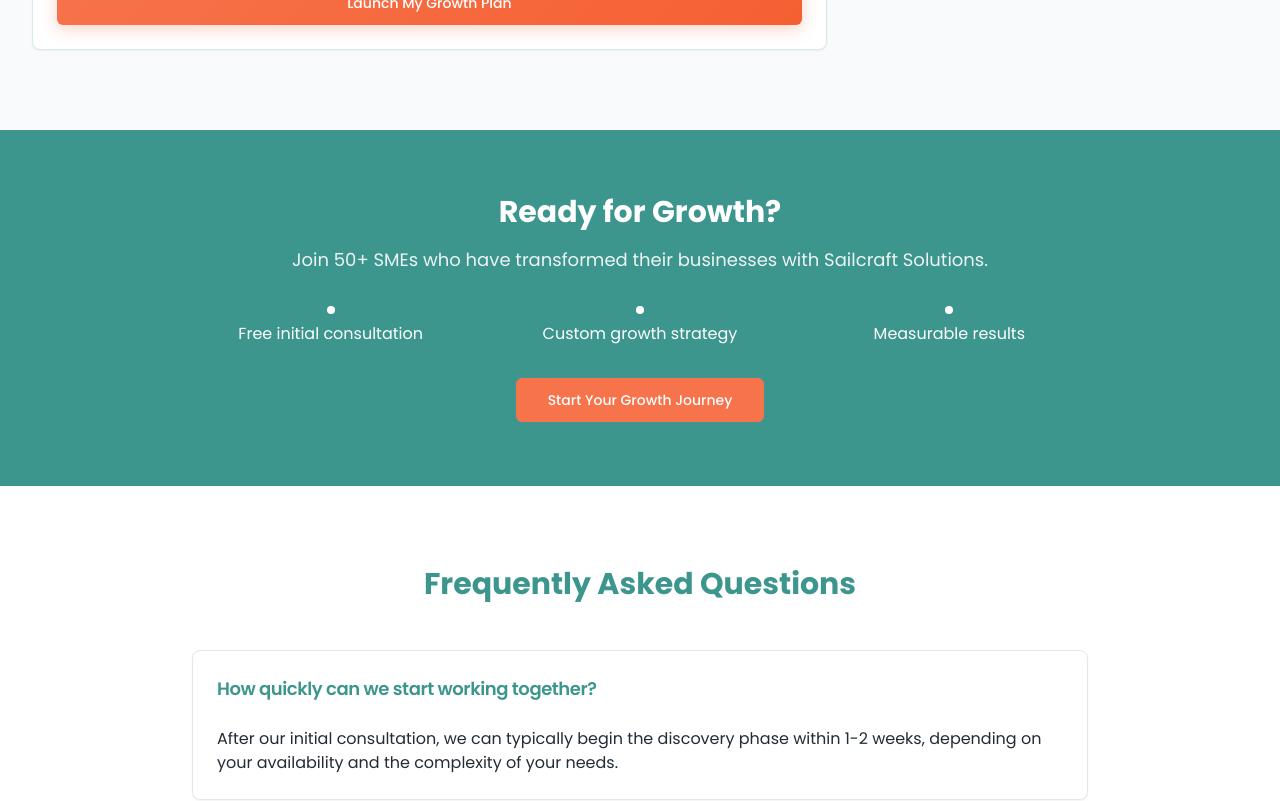
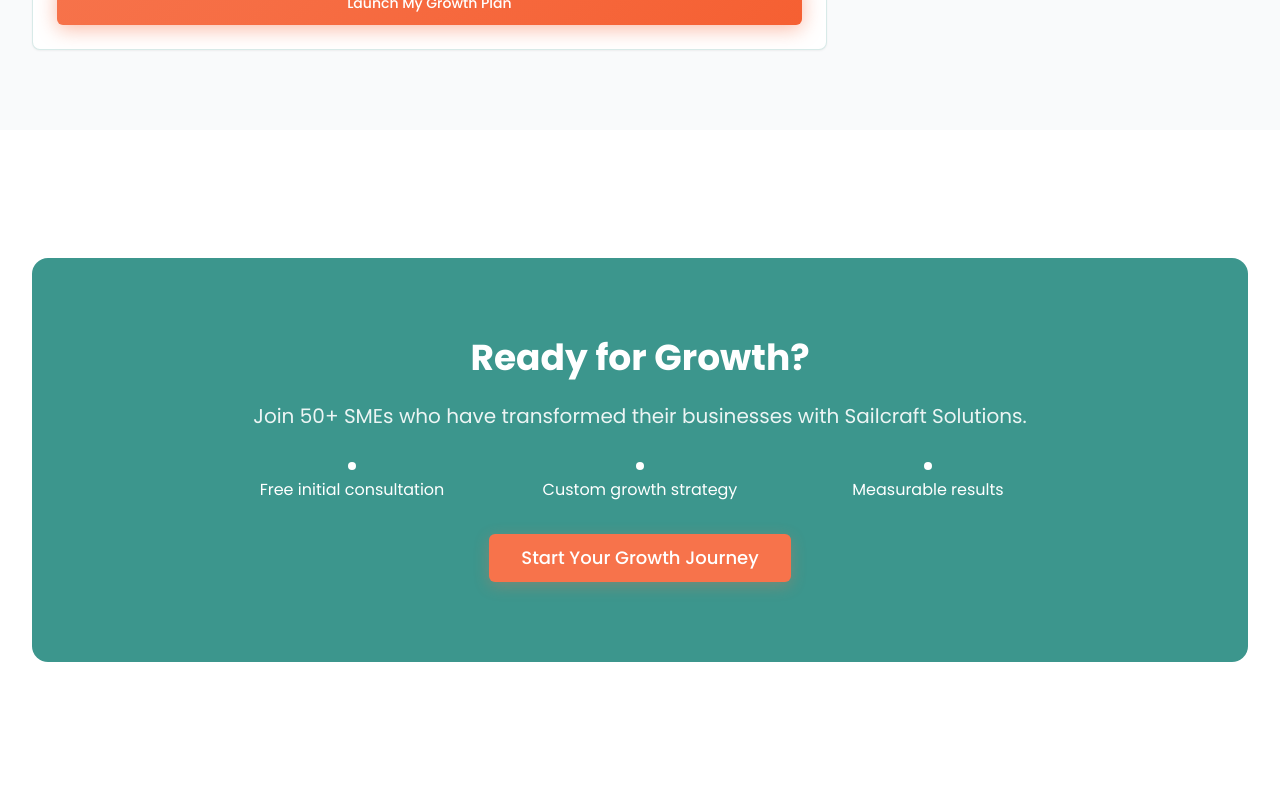
Before and after one commit to sail-25/sail-craft01, a React (Vite) app: page /contact in a window 1280 px wide. Shown: the part 1120-1921 px from the top of the page. Built offline with nearby package versions, Linux system fonts and the light colour scheme.

Commit message:
Redesign CTAs to match About Us section
Redesigned all call-to-action buttons across the site to match the style of the CTA in the About Us section.

```diff
--- a/src/pages/Contact.tsx
+++ b/src/pages/Contact.tsx
@@ -225,11 +225,11 @@ const Contact = () => {
       </section>
 
       {/* Ready for Growth CTA */}
-      <section className="py-16 bg-sailcraft-teal text-white">
-        <div className="w-full px-4 sm:px-6 lg:px-8">
-          <div className="text-center max-w-4xl mx-auto">
-            <h2 className="text-3xl font-bold mb-4">Ready for Growth?</h2>
-            <p className="text-white/90 text-lg mb-8">
+      <section className="py-20 mx-4 sm:mx-6 lg:mx-8 my-12">
+        <div className="bg-sailcraft-teal rounded-2xl">
+          <div className="max-w-4xl mx-auto text-center px-4 sm:px-6 lg:px-8 py-20">
+            <h2 className="text-4xl font-bold text-white mb-6">Ready for Growth?</h2>
+            <p className="text-xl text-white/90 mb-8">
               Join 50+ SMEs who have transformed their businesses with Sailcraft Solutions.
             </p>
             <div className="grid md:grid-cols-3 gap-8 mb-8">
@@ -249,7 +249,7 @@ const Contact = () => {
             <Button
               asChild
               size="lg"
-              className="bg-sailcraft-orange hover:bg-sailcraft-orange/90 text-white hover:scale-105 transition-all duration-200"
+              className="bg-sailcraft-orange hover:bg-sailcraft-orange/90 text-white text-lg px-8 py-6 pulse-cta"
             >
               <a href="#contact-form" onClick={(e) => {
                 e.preventDefault();
--- a/src/pages/Home.tsx
+++ b/src/pages/Home.tsx
@@ -1,3 +1,4 @@
+
 import { Button } from "@/components/ui/button";
 import { Card, CardContent, CardDescription, CardHeader, CardTitle } from "@/components/ui/card";
 import { Carousel, CarouselContent, CarouselItem } from "@/components/ui/carousel";
@@ -279,19 +280,19 @@ const Home = () => {
       </section>
 
       {/* CTA Section */}
-      <section className="py-20 bg-white">
-        <div className="max-w-4xl mx-auto text-center px-4 sm:px-6 lg:px-8">
-          <div className="wave-texture rounded-lg p-12">
-            <h2 className="text-4xl font-bold text-sailcraft-teal mb-6">
+      <section className="py-20 mx-4 sm:mx-6 lg:mx-8 my-12">
+        <div className="bg-sailcraft-teal rounded-2xl">
+          <div className="max-w-4xl mx-auto text-center px-4 sm:px-6 lg:px-8 py-20">
+            <h2 className="text-4xl font-bold text-white mb-6">
               Ready to Outperform Your Limits?
             </h2>
-            <p className="text-xl text-sailcraft-dark mb-8">
+            <p className="text-xl text-white/90 mb-8">
               Join East Africa's top SMEs who trust Sailcraft for their growth journey
             </p>
             <Button
               asChild
               size="lg"
-              className="btn-cta pulse-cta text-lg px-8 py-6"
+              className="bg-sailcraft-orange hover:bg-sailcraft-orange/90 text-white text-lg px-8 py-6 pulse-cta"
             >
               <Link to="/contact">Schedule a Free Consultation</Link>
             </Button>
--- a/src/pages/Services.tsx
+++ b/src/pages/Services.tsx
@@ -184,8 +184,9 @@ const Services = () => {
       </section>
 
       {/* CTA Section */}
-      <section className="py-20 bg-sailcraft-teal">
-        <div className="max-w-6xl mx-auto text-center px-6">
+      <section className="py-20 mx-4 sm:mx-6 lg:mx-8 my-12">
+        <div className="bg-sailcraft-teal rounded-2xl">
+          <div className="max-w-4xl mx-auto text-center px-4 sm:px-6 lg:px-8 py-20">
             <h2 className="text-4xl font-bold text-white mb-6">
               Ready to Transform Your Business?
             </h2>
@@ -200,6 +201,7 @@ const Services = () => {
               <Link to="/contact">Launch My Growth Plan</Link>
             </Button>
           </div>
+        </div>
       </section>
     </div>
   );
--- a/src/pages/SuccessStories.tsx
+++ b/src/pages/SuccessStories.tsx
@@ -251,8 +251,9 @@ const SuccessStories = () => {
       </section>
 
       {/* Mini CTA */}
-      <section className="py-20 bg-sailcraft-teal">
-        <div className="max-w-6xl mx-auto text-center px-6">
+      <section className="py-20 mx-4 sm:mx-6 lg:mx-8 my-12">
+        <div className="bg-sailcraft-teal rounded-2xl">
+          <div className="max-w-4xl mx-auto text-center px-4 sm:px-6 lg:px-8 py-20">
             <h2 className="text-4xl font-bold text-white mb-6">
               Your Story Belongs Here
             </h2>
@@ -267,6 +268,7 @@ const SuccessStories = () => {
               <Link to="/work-with-us">Start Your Journey</Link>
             </Button>
           </div>
+        </div>
       </section>
     </div>
   );
```
Also changed, not shown: src/pages/WorkWithUs.tsx (line endings or trailing spaces). Lines whose indentation alone changed are shown as unchanged.
